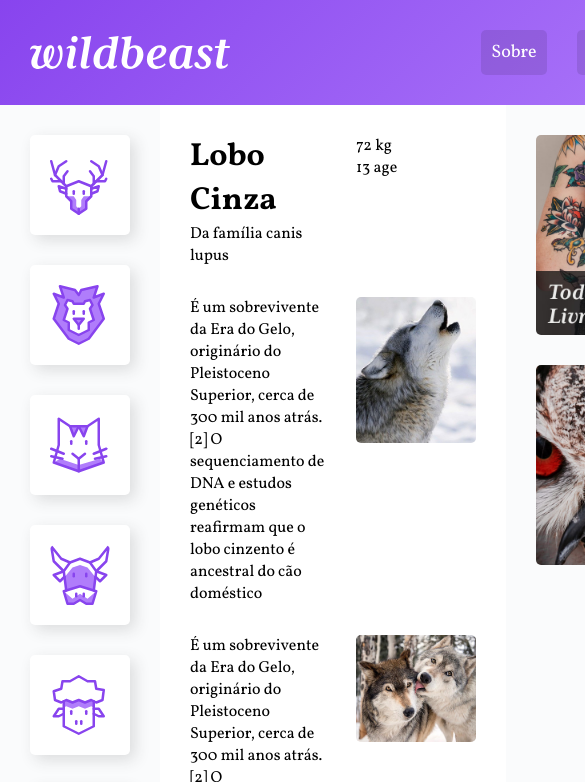
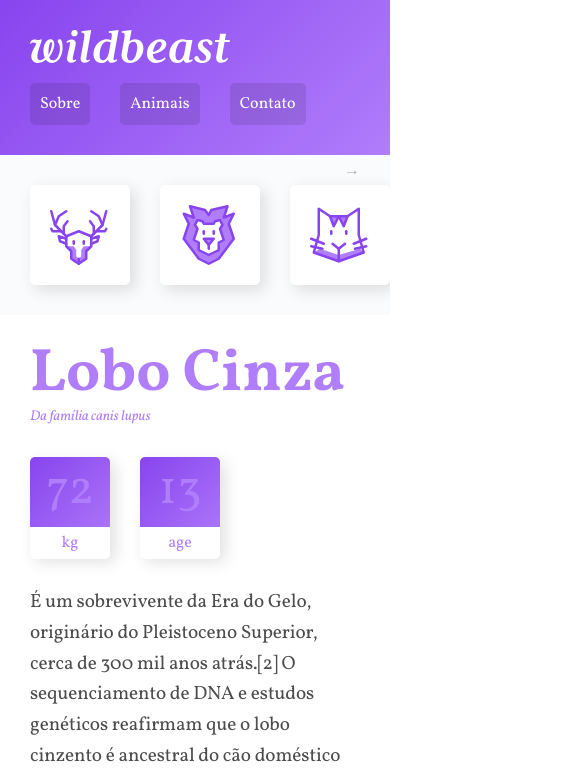
Before and after one commit to RafaelJuniorM/grid-layout, a plain HTML site: page index.html in a window 390 px wide. Shown: the top 782 px of the page, 585 px wide, since content can reach past the window. Drawn offline with Linux system fonts and the light colour scheme.

Commit message:
style mobile

```diff
--- a/css/style.css
+++ b/css/style.css
@@ -16,7 +16,7 @@ a {
 }
 img {
   display: block;
-  max-width: 100%;
+  width: 100%;
   border-radius: 5px;
 }
 
@@ -94,9 +94,112 @@ img {
   display: grid;
   grid-template-columns: 1fr 1fr; /* Duas colunas de tamanhos iguais */
   gap: 30px;
+}
+.col-wide {
+  grid-column: 1 / -1;
+}
+.imagem-1 {
+  grid-row: span 2;
+  align-self: end;
+}
+.imagem-2 {
+  align-self: end;
+}
+/* align = vertical
+   justify = horizontal
+   item especifico = self
+   todos os iten = itens
+*/
 
+/* Estilos gerais content */
+p {
+  font-size: 1.2em;
+  line-height: 1.6;
+  letter-spacing: -0.005em;
+  color: rgba(0, 0, 0, .7);
 }
 
+.informacoes p + p {
+  margin-top: 30px;
+}
+
+/* titulo*/
+.titulo {
+  color: #b07dfb;
+}
+.titulo h1 {
+  font-size: 3.75em;
+  line-height: 1;
+  font-weight: 700;
+}
+.titulo span {
+  font-size: 0.875em;
+  font-style: italic;
+}
+/* caracteristicas */
+.caracteristicas {
+  display: flex;
+  align-items:flex-start ;
+}
+.caracteristicas > div {
+  width: 80px;
+  text-align: center;
+  background: linear-gradient(135deg, #8844ee, #b07dfb);
+  border-radius: 5px;
+  box-shadow: 5px 5px 15px 0px rgba(44, 44, 44, .15);
+  position: relative;
+}
+.caracteristicas >div:first-child {
+  margin-right: 30px;
+}
+.caracteristicas span {
+  display: block;
+  color: #b07dfb;
+}
+.numero {
+  color: #b07dfb;
+  font-size: 3em;
+  line-height: 1;
+  margin: 10px auto;
+}
+.rotulo {
+  background: white;
+  border-radius: 0 0 5px 5px;
+  padding: 5px 0;
+  position: relative;
+  top: 2px;
+}
+
+.destaque {
+  font-size: 0.875em;
+  color: #b07dfb;
+  max-width: 16em;
+}
+.citacao , .atributos {
+  align-self: start;
+  padding: 30px;
+  border-radius: 5px;
+  box-shadow: 5px 5px 15px 0px rgba(44, 44, 44, 0.15);
+  background: linear-gradient(135deg, #8844ee, #b07dfb);
+}
+
+.citacao p {
+  font-size: 1.5em;
+  font-style: italic;
+  text-align: center;
+  max-width: 500px;
+  margin: 0 auto;
+  color: white;
+}
+.atributos li {
+  color: white;
+  font-family: courier, monospace;
+  font-size: 1.125em;
+  padding: 15px;
+}
+.atributos li + li {
+  border-top: 2px solid #b07dfb;
+}
 /* ANUNCIOS*/
 .anuncios {
   grid-area: anuncios;
@@ -118,3 +221,85 @@ img {
   text-align: center;
   padding: 30px;
 }
+
+/* ==== MOBILE ==== */
+
+@media (max-width: 1200px) {
+   /* Estrutura geral do site, passando a ser somente 2 colunas */
+  .estrutura {
+    grid-template-areas:
+    "header header header"
+    "sidenav content content"
+    "sidenav anuncios anuncios "
+    "footer footer footer"
+    ;
+  }
+}
+
+@media (max-width: 760px) {
+  /* Estrutura geral do site, passando a ser somente 1 colunas */
+  .estrutura {
+    grid-template-columns: 100%;
+    grid-template-areas:
+      "header"
+      "sidenav"
+      "content"
+      "anuncios"
+      "footer"
+    ;
+  }
+  /* menu */
+  .header {
+    grid-template-columns: auto;
+  }
+  .logo{
+    margin-bottom: 20px;
+  }
+  .header nav a {
+    font-size: 1em;
+  }
+  .header li+li {
+    margin-left: 10px;
+  }
+  /*sidenav*/
+  .sidenav ul {
+    display: flex;
+  }
+  .sidenav ul li{
+    flex: 1 0 60px;
+  }
+  .sidenav {
+    position: relative;
+    padding: 0 30px;
+    overflow-x:auto ;
+    -webkit-overflow-scrolling: touch;
+    -ms-overflow-style: -ms-autohiding-scrollbar;
+  }
+  .sidenav::after {
+    content: '→';
+    position: absolute;
+    top: 5px;
+    right: 30px;
+    color: rgba(0, 0, 0, .3);
+    animation: seta .5s ease-in 0s infinite  alternate;
+  }
+  .sidenav li a {
+    margin: 30px 30px 30px 0 ;
+  }
+}
+
+/* animaçao seta scroll mobile*/
+@keyframes seta{
+  from {
+    right: 30px;
+  }
+  to {
+    right: 20px;
+  }
+}
+
+@media (max-width: 600px) {
+  .content {
+    grid-template-columns: auto;
+  }
+}
--- a/index.html
+++ b/index.html
@@ -69,20 +69,20 @@
         </div>
       </div>
 
-      <p>É um sobrevivente da Era do Gelo, originário do Pleistoceno Superior, cerca de 300 mil anos atrás.[2] O sequenciamento de DNA e estudos genéticos reafirmam que o lobo cinzento é ancestral do cão doméstico</p>
+      <p class="col-wide">É um sobrevivente da Era do Gelo, originário do Pleistoceno Superior, cerca de 300 mil anos atrás.[2] O sequenciamento de DNA e estudos genéticos reafirmam que o lobo cinzento é ancestral do cão doméstico</p>
 
-      <img src="/img/wolf1.jpg" alt="wolf 1">
+      <img class="imagem-1" src="/img/wolf1.jpg" alt="wolf 1">
 
-      <p>É um sobrevivente da Era do Gelo, originário do Pleistoceno Superior, cerca de 300 mil anos atrás.[2] O sequenciamento de DNA e estudos.</p>
+      <p class="destaque">É um sobrevivente da Era do Gelo, originário do Pleistoceno Superior, cerca de 300 mil anos atrás.[2] O sequenciamento de DNA e estudos.</p>
 
-      <img src="/img/wolf2.jpg" alt="wolf 2">
+      <img class="imagem-2" src="/img/wolf2.jpg" alt="wolf 2">
 
       <p>O peso e tamanho dos lobos variam muito em todo o mundo, tendendo a aumentar proporcionalmente com a latitude, como previsto pela teoria de Christian Bergmann. Em geral, a altura, medida a partir dos ombros, varia de 60 a 95 centímetros.</p>
 
       <p>O peso varia geograficamente. Em média, os lobos europeus pesam 38,5 kg; os lobos da América do Norte, 36 kg; os lobos indianos e árabes, 25 kg.[7] Embora raros, lobos com mais de 77 kg foram encontrados no Alasca, Canadá,[8] e na antiga União Soviética.
       </p>
 
-      <blockquote class="citacao">
+      <blockquote class="citacao col-wide">
         <p>“Há algo no uivar do lobo que tira um homem do aqui e agora e o transporta para uma floresta da mente.”</p>
       </blockquote>
 
@@ -95,13 +95,13 @@
         <li>Família: Lupus</li>
       </ul>
 
-      <div>
+      <div class="informacoes">
         <p>É um sobrevivente da Era do Gelo, originário do Pleistoceno Superior, cerca de 300 mil anos atrás.[2] O sequenciamento de DNA e estudos genéticos reafirmam que o lobo cinzento é ancestral do cão doméstico.</p>
 
         <p>É um sobrevivente da Era do Gelo, originário do Pleistoceno Superior, cerca de 300 mil anos atrás.[2] O sequenciamento de DNA e estudos genéticos reafirmam que o lobo cinzento é ancestral do cão doméstico.</p>
       </div>
 
-      <img src="/img/wolf3.jpg" alt="wolf 3">
+      <img class="col-wide" src="/img/wolf3.jpg" alt="wolf 3">
     </main>
 
     <aside class="anuncios">
```
